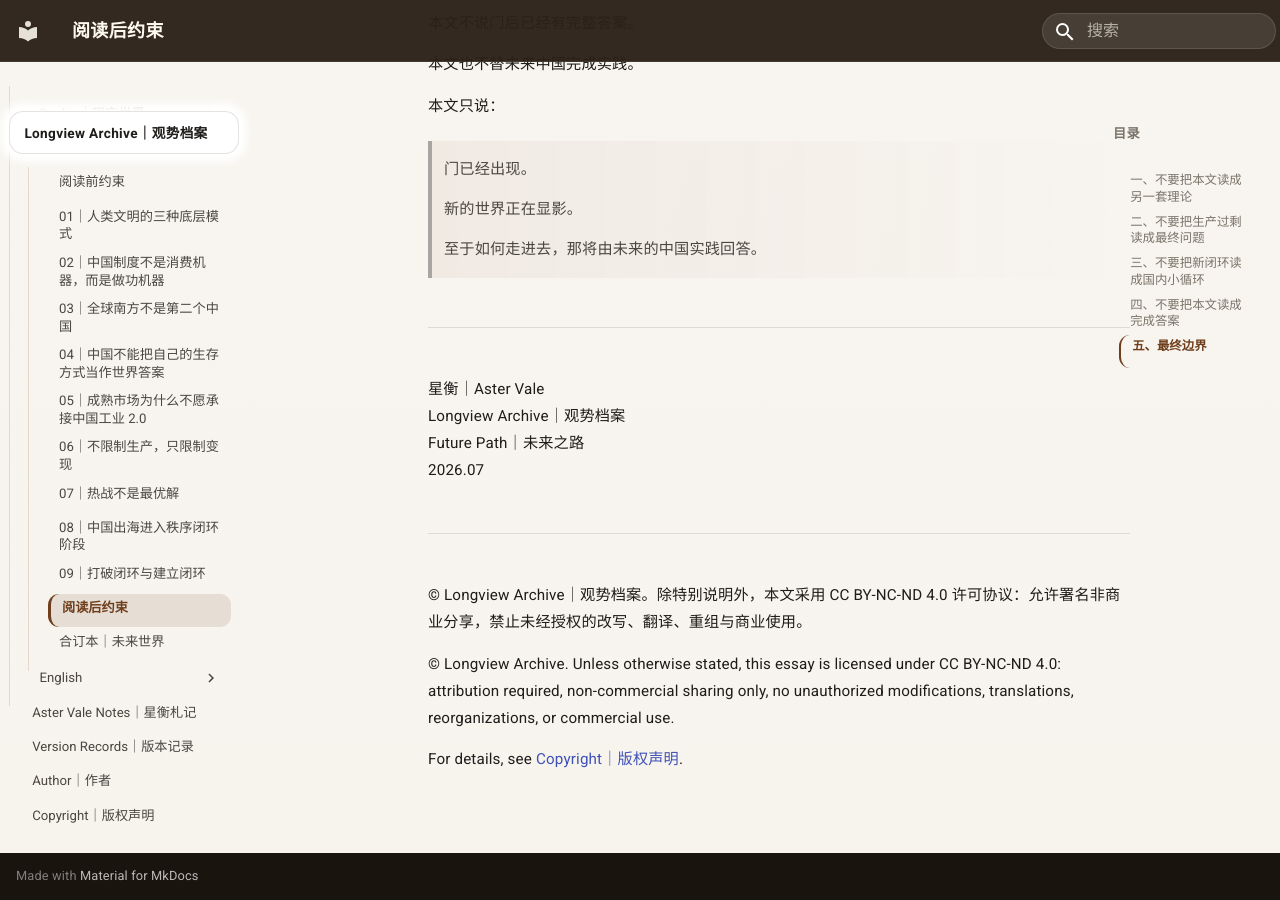
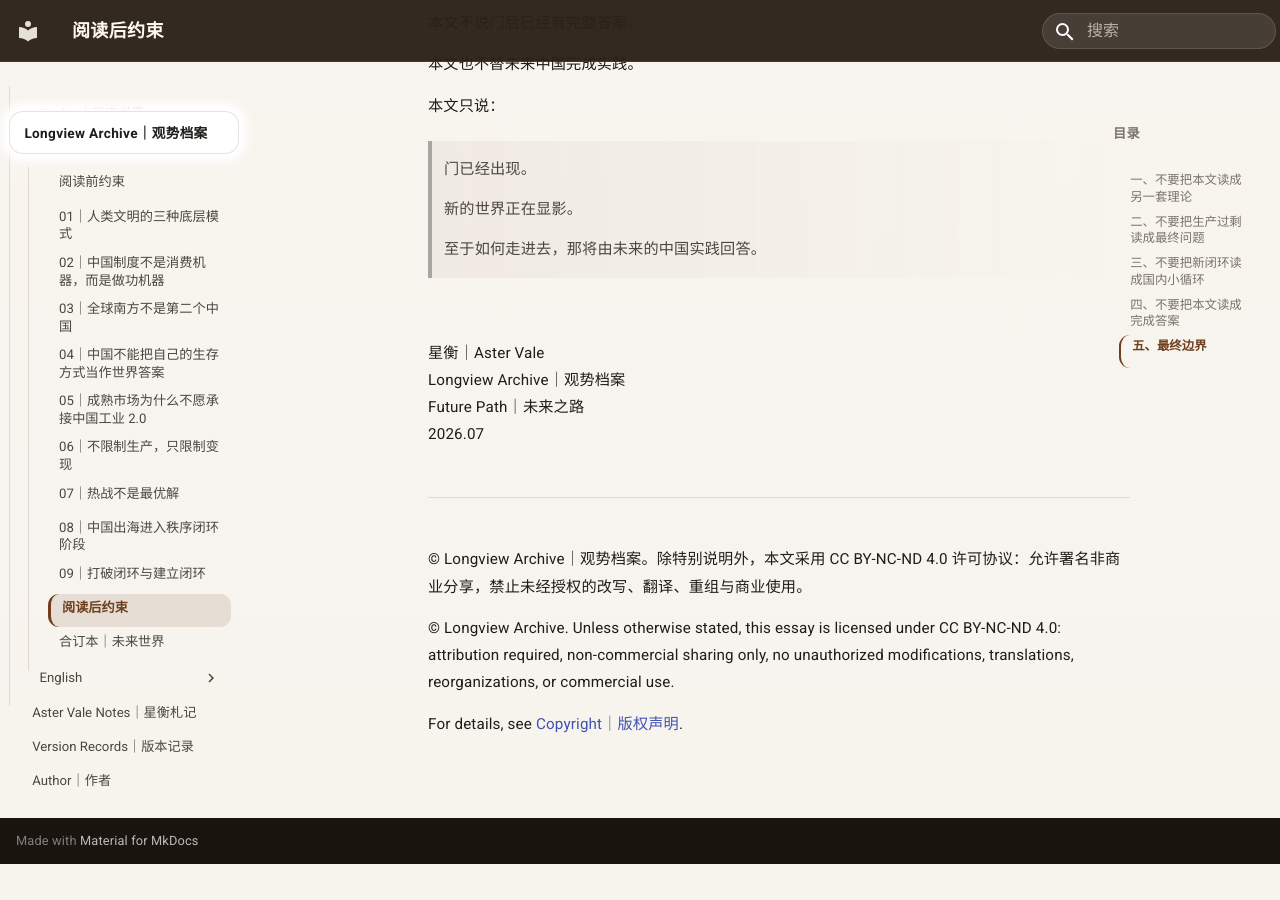
Before and after one commit to guanshi1688/longview-archive, an MkDocs documentation site: the page built from docs/essays/future/10.md, in a window 1280 px wide and 900 px high, scrolled down 4339 px. Built offline with MkDocs 1.6.1 and Material for MkDocs 9.7.7, drawn with Linux system fonts in a browser that asks for light colours; after the commit the page ends 5203 px from its top, so only the background shows below that.

Commit message:
Update 10.md

```diff
--- a/docs/essays/future/10.md
+++ b/docs/essays/future/10.md
@@ -192,11 +192,11 @@
 >
 > 至于如何走进去，那将由未来的中国实践回答。
 
----
+<br>
 
-星衡｜Aster Vale
-Longview Archive｜观势档案
-Future Path｜未来之路
+星衡｜Aster Vale<br>
+Longview Archive｜观势档案<br>
+Future Path｜未来之路<br>
 2026.07
 
 ---
```
